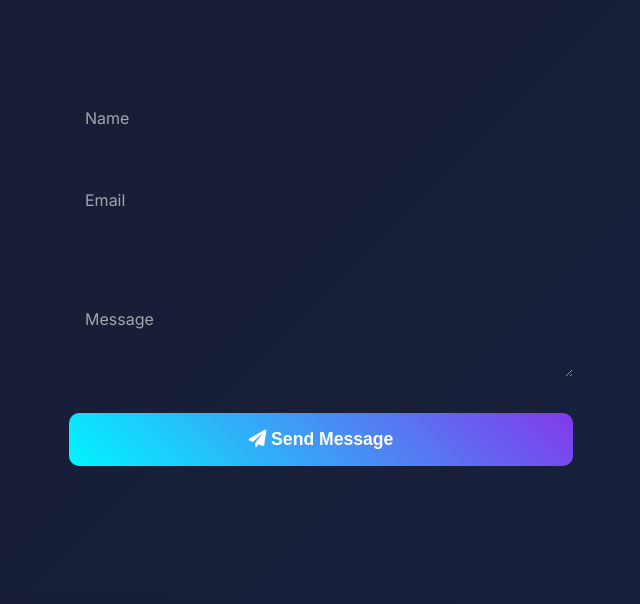
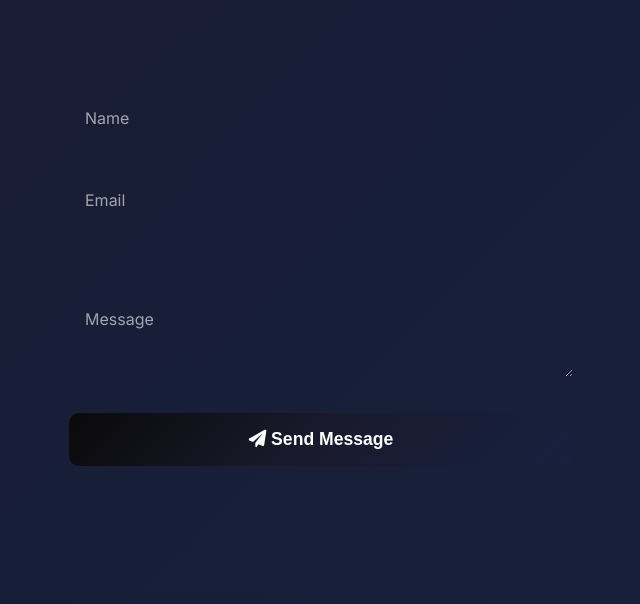
Before and after one commit to fizeeeti0n/Portfholio, a plain HTML site: page index.html in a window 1280 px wide. Shown: the part 3610-4214 px from the top of the page, without its empty margins (319-959 px from the left). Drawn offline with nearby package versions, Linux system fonts and the light colour scheme; files whose address does not match are found by name.

Commit message:
style.css

```diff
--- a/style.css
+++ b/style.css
@@ -446,7 +446,7 @@
         .submit-btn {
             width: 100%;
             padding: 1rem;
-            background: linear-gradient(45deg, #00f5ff, #8338ec);
+            background: linear-gradient(135deg, #0a0a0a 0%, #1a1a2e 50%, #16213e 100%);
             border: none;
             border-radius: 10px;
             color: white;
```
